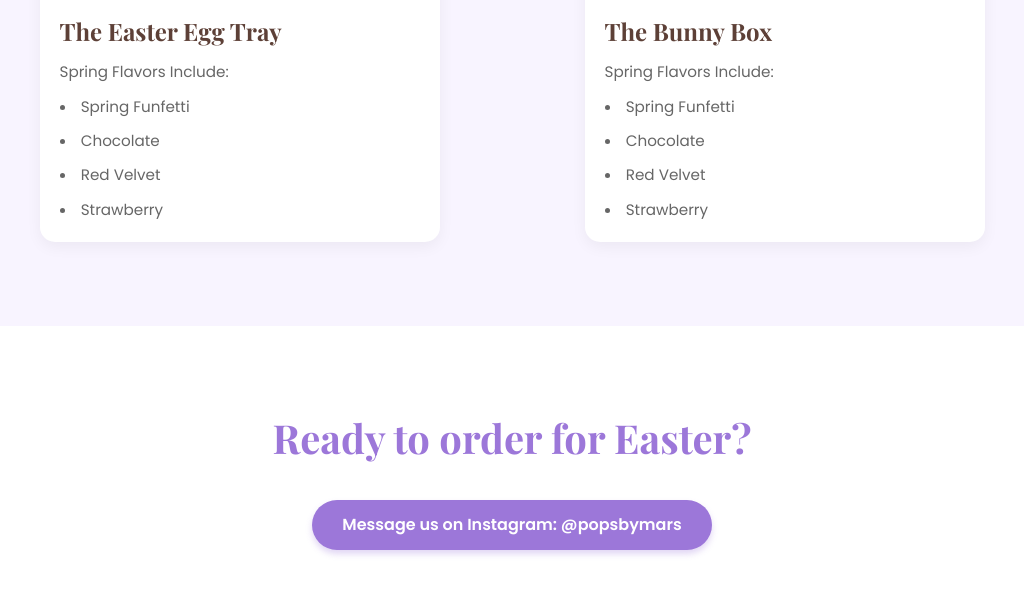
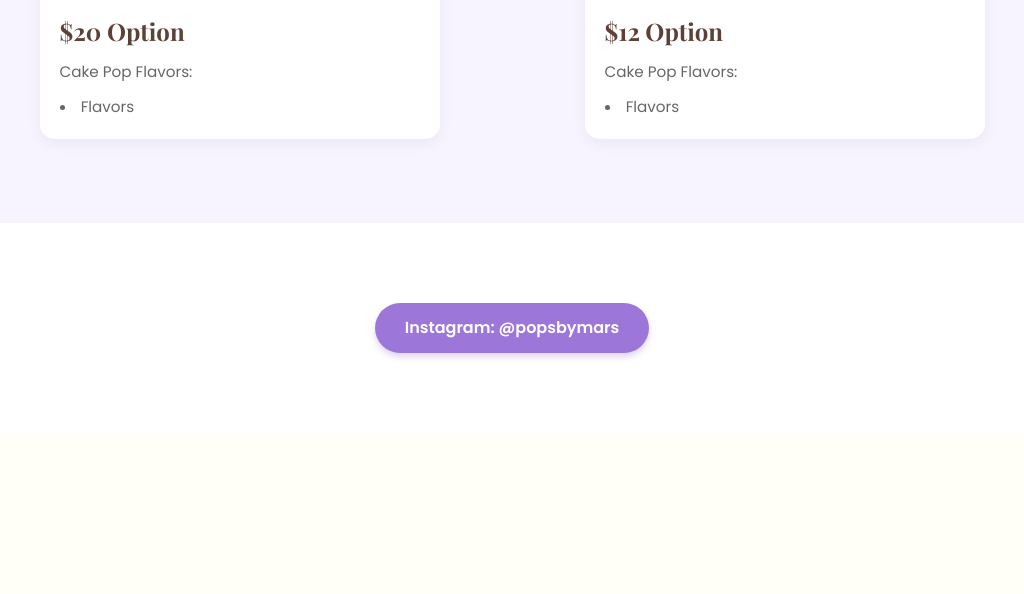
Before and after one commit to earanda4/bcw, a plain HTML site: page easter.html in a window 1280 px wide. Shown: the part 1197-1791 px from the top of the page, without its empty margins (128-1152 px from the left). After the commit the page ends 1630 px from the top, so only its background shows below. Drawn offline with nearby package versions, Linux system fonts and the light colour scheme.

Commit message:
Update Easter menu options and contact link

```diff
--- a/easter.html
+++ b/easter.html
@@ -229,13 +229,10 @@
                     <div class="card-image">
                         <img src="easter_egg.png" alt="Easter Egg Tray">
                     </div>
-                    <h3>The Easter Egg Tray</h3>
-                    <p>Spring Flavors Include:</p>
+                    <h3>$20 Option</h3>
+                    <p>Cake Pop Flavors:</p>
                     <ul class="details">
-                        <li>Spring Funfetti</li>
-                        <li>Chocolate</li>
-                        <li>Red Velvet</li>
-                        <li>Strawberry</li>
+                        <li>Flavors</li>
                     </ul>
                 </div>
 
@@ -243,13 +240,11 @@
                     <div class="card-image">
                         <img src="easter_bunny.png" alt="Yellow Bunny Box">
                     </div>
-                    <h3>The Bunny Box</h3>
-                    <p>Spring Flavors Include:</p>
+                    <h3>$12 Option</h3>
+                    <p>Cake Pop Flavors:</p>
                     <ul class="details">
-                        <li>Spring Funfetti</li>
-                        <li>Chocolate</li>
-                        <li>Red Velvet</li>
-                        <li>Strawberry</li>
+                        <li>Flavors</li>
+
                     </ul>
                 </div>
 
@@ -259,8 +254,7 @@
 
     <section id="contact">
         <div class="contact-box">
-            <h2 style="margin-bottom: 30px;">Ready to order for Easter?</h2>
-            <a href="https://www.instagram.com/popsbymars?igsh=NTc4MTIwNjQ2YQ%3D%3D&utm_source=qr" class="btn-main" target="_blank">Message us on Instagram: @popsbymars</a>
+            <a href="https://www.instagram.com/popsbymars?igsh=NTc4MTIwNjQ2YQ%3D%3D&utm_source=qr" class="btn-main" target="_blank">Instagram: @popsbymars</a>
         </div>
     </section>
 
```
